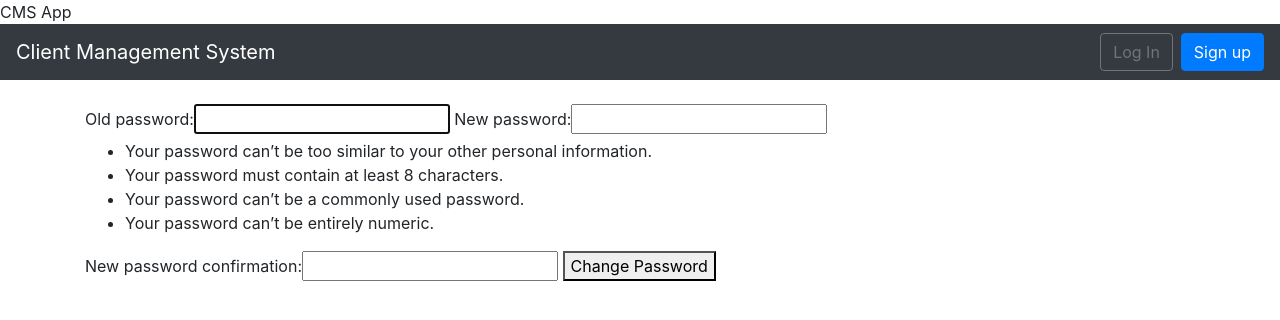
After one commit to pjunius416/clientms2, a Django app: page /users/password-change/ in a window 1280 px wide. The commit adds this page. Shown: the top 320 px of the page. Run offline with Django 3.2, Linux system fonts and the light colour scheme; some libraries are stand-ins or nearby versions.

Commit message:
Implemented Password Change Feature

```diff
--- a/clientms/templates/base.html
+++ b/clientms/templates/base.html
@@ -35,8 +35,7 @@
               </a>
               <div class="dropdown-menu dropdown-menu-right"
               aria-labelledby="userMenu">
-                <a class="dropdown-item" href="{% url 'password_change'
-                %}">Change password</a>
+                <a class="dropdown-item" href="{% url 'password-change' %}">Change password</a>
                 <div class="dropdown-divider"></div>
                 <a class="dropdown-item" href="{% url 'logout' %}">
                 Log Out</a>
--- /dev/null
+++ b/clientms/templates/registration/password_change.html
@@ -0,0 +1,11 @@
+{% extends 'base.html' %}
+
+{% block title %}Password Management{% endblock %}
+
+{% block content %}
+<form method="post">
+    {% csrf_token %}
+    {{ form }}
+    <button type="submit">Change Password</button>
+  </form>
+{% endblock %}
--- a/clientms/users/urls.py
+++ b/clientms/users/urls.py
@@ -1,6 +1,8 @@
 from django.urls import path
 from .views import SignUpView
+from . import views
 
 urlpatterns = [
     path('signup/', SignUpView.as_view(), name='signup'),
+    path('password-change/', views.ChangePassword, name='password-change'),
 ]
--- a/clientms/users/views.py
+++ b/clientms/users/views.py
@@ -1,4 +1,7 @@
-from django.shortcuts import render
+from django.contrib import messages
+from django.contrib.auth import update_session_auth_hash
+from django.contrib.auth.forms import PasswordChangeForm
+from django.shortcuts import render, redirect
 from django.urls import reverse_lazy
 from django.views import generic
 
@@ -8,3 +11,16 @@ class SignUpView(generic.CreateView):
     form_class = CustomUserCreationForm
     success_url = reverse_lazy('login')
     template_name = 'signup.html'
+
+def ChangePassword(request):
+    if request.method == 'POST':
+        form_class = PasswordChangeForm(request.user, request.POST)
+        if form_class.is_valid():
+            user = form_class.save()
+            update_session_auth_hash(request, user)
+            return render(request, 'registration/password_change_complete.html')
+        else:
+            messages.error(request, 'Password Change Failed')
+    else:
+        form_class = PasswordChangeForm(request.user)
+    return render(request, 'registration/password_change.html', {'form': form_class})
```
Also changed, not shown: clientms/templates/registration/password_change_complete.html (added, +8 -0 lines).
